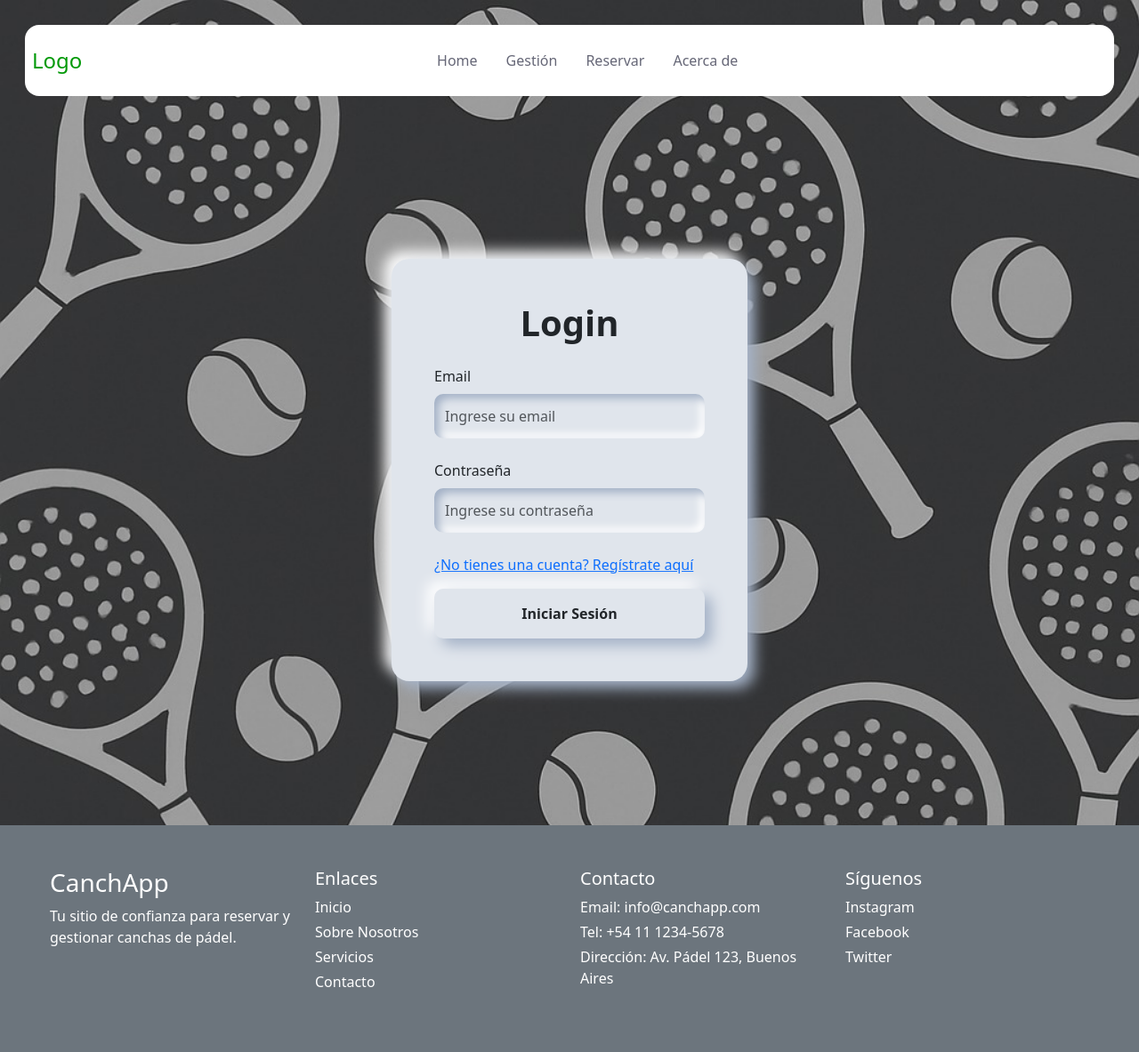
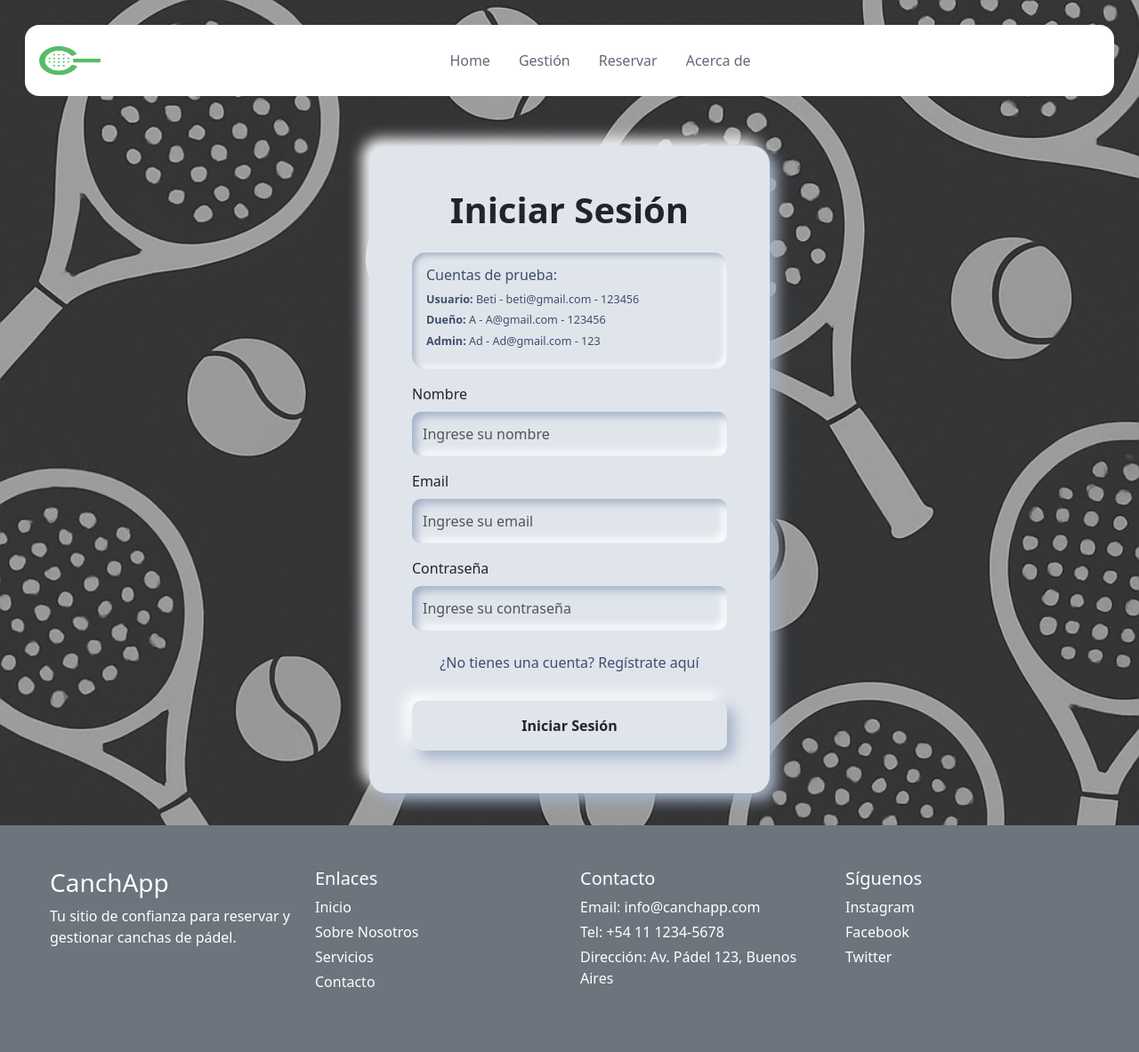
Before and after one commit to Kaz-zet/backendpr, a PHP site: page /inicioses.php in a window 1280 px wide. Shown: the top 1183 px of the page at 89% size. Run offline with PHP 8.4, Linux system fonts and the light colour scheme; a stand-in replaces the project's code that opens the database connection.

Commit message:
Update inicioses.php

```diff
--- a/canchapp/inicioses.php
+++ b/canchapp/inicioses.php
@@ -3,7 +3,7 @@ session_start();
 require_once 'conexiones/conDB.php';
 
 // Si ya está logueado, redirigir
-if (isset($_SESSION['usuario'])) {
+if (isset($_SESSION['rol'])) {
     header('Location: index.php');
     exit;
 }
@@ -16,38 +16,79 @@ if (isset($_GET['logout']) && $_GET['logout'] === 'success') {
     $success_message = 'Sesión cerrada exitosamente.';
 }
 
-if ($_POST) {
+if ($_SERVER['REQUEST_METHOD'] === 'POST') {
+    $nombre = trim($_POST['nombre'] ?? '');
     $email = filter_var($_POST['email'], FILTER_SANITIZE_EMAIL);
-    $contraseña = $_POST['contraseña'];
+    $contrasena = $_POST['contrasena'] ?? '';
 
-    if (empty($email) || empty($contraseña)) {
+    if (empty($nombre) || empty($email) || empty($contrasena)) {
         $error_message = 'Por favor, complete todos los campos.';
     } else {
         try {
-            // Buscar usuario en la base de datos
-            $stmt = $pdo->prepare("SELECT id_usuario, nombre, email, contrasena FROM usuario WHERE email = ?");
+            $rol = null;
+            $user = null;
+
+            // Buscar en Admin
+            $stmt = $pdo->prepare("SELECT id_admin AS id, nombre, contrasena
+                                   FROM admin WHERE email = ?");
             $stmt->execute([$email]);
-            $usuario = $stmt->fetch();
+            $user = $stmt->fetch();
 
-            if ($usuario) {
-                // Verificar contraseña (por ahora comparación directa, luego cambiar a password_verify)
-                if ($usuario['contrasena'] === $contraseña) {
-                    // Login exitoso
+            if ($user && $user['contrasena'] === $contrasena && mb_strtolower($user['nombre']) === mb_strtolower($nombre)) {
+                $rol = "admin";
+            } else {
+                // Buscar en Dueño
+                $stmt = $pdo->prepare("SELECT id_duenio AS id, nombre, contrasena
+                                       FROM duenio WHERE email = ?");
+                $stmt->execute([$email]);
+                $user = $stmt->fetch();
+
+                if ($user && $user['contrasena'] === $contrasena && mb_strtolower($user['nombre']) === mb_strtolower($nombre)) {
+                    $rol = "duenio";
+                } else {
+                    // Buscar en Usuario
+                    $stmt = $pdo->prepare("SELECT id_usuario AS id, nombre, contrasena
+                                           FROM usuario WHERE email = ?");
+                    $stmt->execute([$email]);
+                    $user = $stmt->fetch();
+
+                    if ($user && $user['contrasena'] === $contrasena && mb_strtolower($user['nombre']) === mb_strtolower($nombre)) {
+                        $rol = "usuario";
+                    }
+                }
+            }
+
+            if ($rol && $user) {
+                // Guardar en sesión
+                $_SESSION['id'] = $user['id'];
+                $_SESSION['nombre'] = $user['nombre'];
+                $_SESSION['rol'] = $rol;
+
+                // Para compatibilidad con el sistema anterior
+                if ($rol === "usuario") {
                     $_SESSION['usuario'] = [
-                        'id' => $usuario['id_usuario'],
-                        'nombre' => $usuario['nombre'],
-                        'email' => $usuario['email']
+                        'id' => $user['id'],
+                        'nombre' => $user['nombre'],
+                        'email' => $email
                     ];
-                    header('Location: index.php');
-                    exit;
+                }
+
+                // Redirigir según rol
+                if ($rol === "admin") {
+                    header("Location: admin.php");
+                } elseif ($rol === "duenio") {
+                    header("Location: index.php");
                 } else {
-                    $error_message = 'Email o contraseña incorrectos.';
+                    header("Location: index.php");
                 }
+                exit;
             } else {
-                $error_message = 'Email o contraseña incorrectos.';
+                $error_message = 'Credenciales incorrectas. Verifique nombre, email y contraseña.';
             }
+
         } catch (PDOException $e) {
             $error_message = 'Error en el sistema. Intente nuevamente.';
+            error_log("Login error: " . $e->getMessage());
         }
     }
 }
@@ -77,7 +118,7 @@ if ($_POST) {
       border-radius: 20px;
       box-shadow: 8px 8px 16px var(--shadow-dark), -8px -8px 16px var(--shadow-light);
       padding: 3rem;
-      max-width: 400px;
+      max-width: 450px;
       width: 100%;
       transition: all .8s ease-in-out;
     }
@@ -125,6 +166,23 @@ if ($_POST) {
       box-shadow: 4px 4px 8px var(--shadow-dark), -4px -4px 8px var(--shadow-light);
       margin-bottom: 1rem;
     }
+    .role-info {
+      background: var(--bg-color);
+      border-radius: 15px;
+      box-shadow: inset 3px 3px 6px var(--shadow-dark), inset -3px -3px 6px var(--shadow-light);
+      padding: 1rem;
+      margin-bottom: 1rem;
+      font-size: 0.9rem;
+      color: var(--main-color);
+    }
+    .role-info h6 {
+      color: var(--main-color);
+      margin-bottom: 0.5rem;
+    }
+    .role-info small {
+      display: block;
+      margin-bottom: 0.3rem;
+    }
     </style>
 <body>
         <div class="container-fluid p-2"  style="background-image: url('image/padel-fondo.jpg'); background-size: cover; background-repeat: no-repeat;">
@@ -133,7 +191,10 @@ if ($_POST) {
     <div class="row" id="navbar" >
       <div class="col-12">
         <nav class="navbar navbar-expand-lg ">
-          <a class="navbar-brand me-auto" href="#">Logo</a>
+          <a class="navbar-brand me-auto" href="#">
+            <img src="image/icon.png" alt="Logo" width="85" height="60"
+                class="d-inline-block align-text-top">
+          </a>
           <div class="offcanvas offcanvas-end" tabindex="-1" id="offcanvasNavbar"
             aria-labelledby="offcanvasNavbarLabel">
             <div class="offcanvas-header">
@@ -157,6 +218,11 @@ if ($_POST) {
               </ul>
             </div>
           </div>
+          <button class="navbar-toggler pe-0 " type="button" data-bs-toggle="offcanvas"
+            data-bs-target="#offcanvasNavbar" aria-controls="offcanvasNavbar"
+            aria-label="Toggle navigation">
+            <span class="navbar-toggler-icon"></span>
+          </button>
         </nav>
       </div>
     </div>
@@ -164,31 +230,50 @@ if ($_POST) {
     <!--formulario-->
     <div id="main" class="d-flex justify-content-center align-items-center min-vh-100"  >
       <div class="neumorphic-card">
-        <h1 class="text-center fw-bold mb-4">Login</h1>
+        <h1 class="text-center fw-bold mb-4">Iniciar Sesión</h1>
+
+        <!-- Información de roles de prueba -->
+        <div class="role-info">
+          <h6>Cuentas de prueba:</h6>
+          <small><strong>Usuario:</strong> Beti - beti@gmail.com - 123456</small>
+          <small><strong>Dueño:</strong> A - A@gmail.com - 123456</small>
+          <small><strong>Admin:</strong> Ad - Ad@gmail.com - 123</small>
+        </div>
 
         <?php if ($error_message): ?>
         <div class="alert alert-danger alert-custom">
+          <i class="fas fa-exclamation-triangle me-2"></i>
           <?php echo htmlspecialchars($error_message); ?>
         </div>
         <?php endif; ?>
 
         <?php if ($success_message): ?>
         <div class="alert alert-success alert-custom">
+          <i class="fas fa-check-circle me-2"></i>
           <?php echo htmlspecialchars($success_message); ?>
         </div>
         <?php endif; ?>
 
         <form action="" method="POST">
-          <div class="mb-4">
+          <div class="mb-3">
+            <label for="nombre" class="form-label">Nombre</label>
+            <input type="text" name="nombre" class="form-control neumorphic-input" required id="nombre"
+                   placeholder="Ingrese su nombre" value="<?php echo isset($_POST['nombre']) ? htmlspecialchars($_POST['nombre']) : ''; ?>">
+          </div>
+          <div class="mb-3">
             <label for="email" class="form-label">Email</label>
-            <input type="email" name="email" class="form-control neumorphic-input" required id="email" placeholder="Ingrese su email" value="<?php echo isset($_POST['email']) ? htmlspecialchars($_POST['email']) : ''; ?>">
+            <input type="email" name="email" class="form-control neumorphic-input" required id="email"
+                   placeholder="Ingrese su email" value="<?php echo isset($_POST['email']) ? htmlspecialchars($_POST['email']) : ''; ?>">
           </div>
           <div class="mb-4">
-            <label for="contraseña" class="form-label">Contraseña</label>
-            <input type="password" name="contraseña" class="form-control neumorphic-input" required id="contraseña" placeholder="Ingrese su contraseña">
+            <label for="contrasena" class="form-label">Contraseña</label>
+            <input type="password" name="contrasena" class="form-control neumorphic-input" required id="contrasena"
+                   placeholder="Ingrese su contraseña">
           </div>
-          <div>
-            <a href="registro.php">¿No tienes una cuenta? Regístrate aquí</a>
+          <div class="mb-3 text-center">
+            <a href="registro.php" class="text-decoration-none" style="color: var(--main-color);">
+              ¿No tienes una cuenta? Regístrate aquí
+            </a>
           </div>
           <div class="d-grid">
             <button type="submit" class="btn neumorphic-btn">Iniciar Sesión</button>
@@ -235,7 +320,30 @@ if ($_POST) {
 </div>
 
 <script src="https://cdn.jsdelivr.net/npm/bootstrap@5.3.8/dist/js/bootstrap.bundle.min.js"
-    integrity="sha384-FKyoEForCGlyvwx9Hj09JcYn3nv7wiPVlz7YYwJrWVcXK/BmnVDxM+D2scQbITxI"
+    integrity="sha384-FKyoEForCGlyvwx9Hj09JcYn3nv7wiPVlz7YYwJrWVlz7YYwJrWVcXK/BmnVDxM+D2scQbITxI"
     crossorigin="anonymous"></script>
+
+<script>
+// Auto-ocultar mensajes después de 5 segundos
+setTimeout(function() {
+    const alerts = document.querySelectorAll('.alert');
+    alerts.forEach(function(alert) {
+        alert.style.transition = 'opacity 0.5s ease';
+        alert.style.opacity = '0';
+        setTimeout(() => alert.remove(), 500);
+    });
+}, 5000);
+
+// Mejorar UX del formulario
+document.addEventListener('DOMContentLoaded', function() {
+    const form = document.querySelector('form');
+    const submitBtn = document.querySelector('button[type="submit"]');
+
+    form.addEventListener('submit', function() {
+        submitBtn.innerHTML = '<span class="spinner-border spinner-border-sm me-2"></span>Iniciando...';
+        submitBtn.disabled = true;
+    });
+});
+</script>
 </body>
 </html>
```
